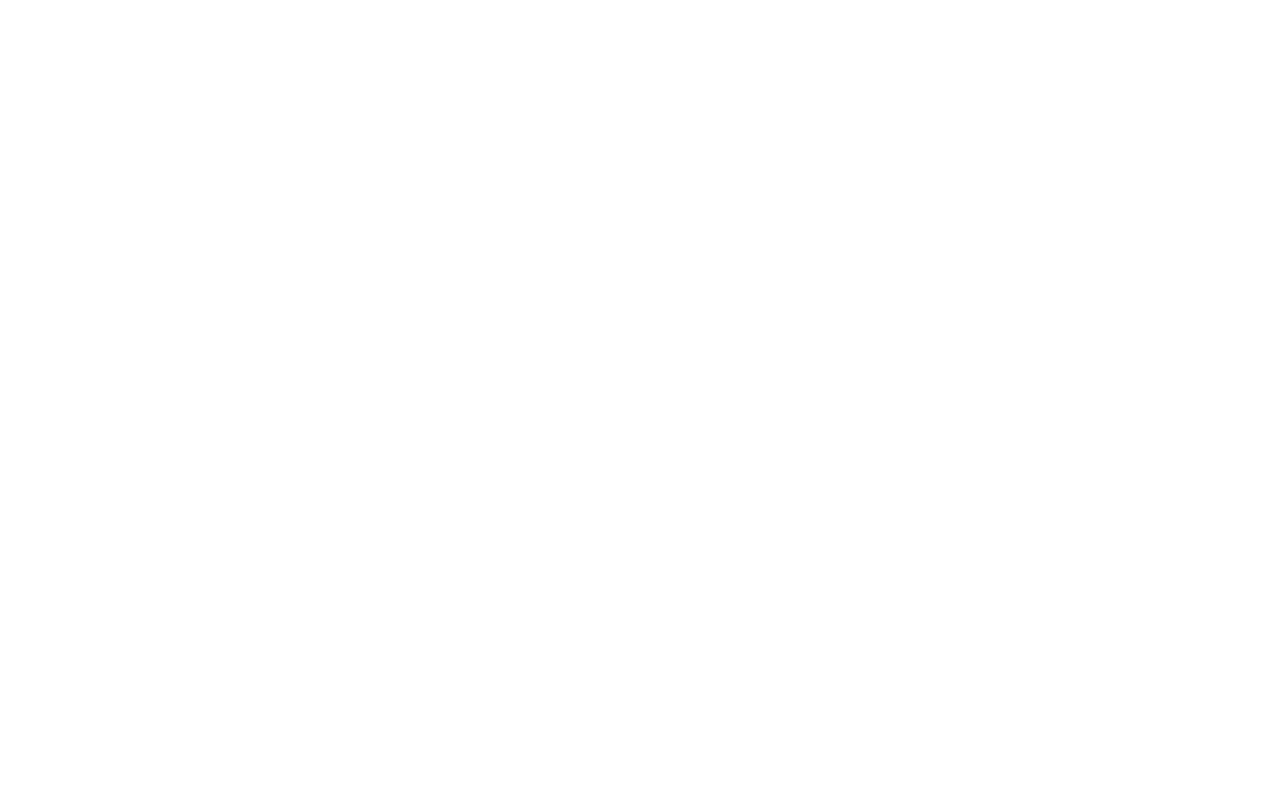
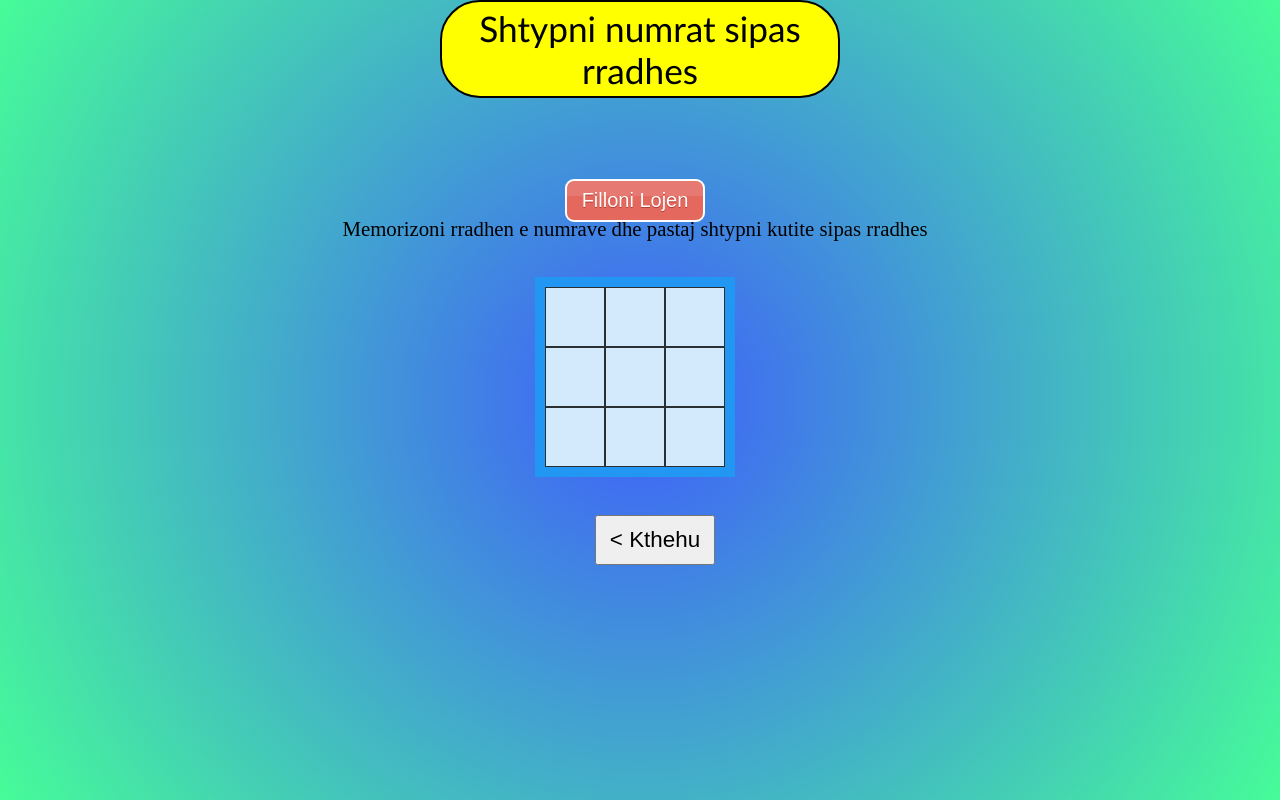
Before and after one commit to rm-prog/Ed-Shqip-with-React, a React (Create React App) app: page /logic_games/memorise_numbers_game in a window 1280 px wide. Built offline with nearby package versions, Linux system fonts and the light colour scheme.

Commit message:
created new logic game

```diff
--- a/src/App.js
+++ b/src/App.js
@@ -23,39 +23,48 @@
 import WordGame from './components/WordGame';
 import EnglishWordGames from './word_games/english_word_games.json'
 
+// logic Games
+import MemoriseNumbersGame from './pages/memorise-numbers-game';
+import { memberExpression } from '@babel/types';
+
 function App() {
 
   // All the pages of the website in one place
   return <Router>
             <Switch>
               {/*  This route takes you to the main page  */}
-              <Route exact path='/' component={MainPage}></Route>
+              <Route exact path='/' component={MainPage} />
               {/*   This one takes you to the page with lOGIC GAMES  */}
-              <Route exact path='/logic_games' component={LogicGames}></Route>
+              <Route exact path='/logic_games' component={LogicGames} />
               {/*   This one takes you to the page with WORD GAMES   */}
-              <Route exact path='/word_games' component={WordGames}></Route>
+              <Route exact path='/word_games' component={WordGames} />
               {/*   This one takes you to the page with FOOTBALL QUIZES  */}
-              <Route exact path='/football-quizes' component={FootballQuizes}></Route>
+              <Route exact path='/football-quizes' component={FootballQuizes} />
               {/*   This one takes you to the page with SCHOOL QUIZES*/}
-              <Route exact path='/school-quizes' component={SchoolQuizes}></Route>
+              <Route exact path='/school-quizes' component={SchoolQuizes} />
               {/*   Take you to school quizes of different categories */}
               {/* !!!!!!!!!!!   TO BE CREATED   !!!!!!!!!!!!!!!!*/}
-              <Route exact path='/school-quizes/geography-quizes' component={GeographyQuizes}></Route>
-              <Route exact path='/school-quizes/math-quizes' component={MathQuizes}></Route>
-              <Route exact path='/school-quizes/chemistry-quizes' component={ChemistryQuizes}></Route>
-              <Route exact path='/school-quizes/history-quizes' component={HistoryQuizes}></Route>
-              <Route exact path='/school-quizes/physics-quizes' component={PhysicsQuizes}></Route>
+              <Route exact path='/school-quizes/geography-quizes' component={GeographyQuizes} />
+              <Route exact path='/school-quizes/math-quizes' component={MathQuizes} />
+              <Route exact path='/school-quizes/chemistry-quizes' component={ChemistryQuizes} />
+              <Route exact path='/school-quizes/history-quizes' component={HistoryQuizes} />
+              <Route exact path='/school-quizes/physics-quizes' component={PhysicsQuizes} />
               {/* ////////////////////////////////////////////////////////////////*/}
               {/* ////////////////////////////////////////////////////////////////*/}
               {/*-------------------     Geography Quizes  ----------------------*/ }
               <Route exact path='/school-quizes/geography-quizes/europe'
-              render={() => <Quiz title='Kuiz - Kontinenti i Europes' questions={GeoQuizes.europeContinent}/>}></Route>
+              render={() => <Quiz title='Kuiz - Kontinenti i Europes' questions={GeoQuizes.europeContinent}/>} />
               {/* ///////////////////////////////////////////////////////////////
                   ///////////////////////////////////////////////////////////////
                   ----------------------  Word Games  --------------------------
               */}
               <Route exact path='/word_games/english1'
-              render={() => <WordGame words={EnglishWordGames.word_game1}/>}></Route>
+              render={() => <WordGame words={EnglishWordGames.word_game1}/>} />
+              {/* //////////////////////////////////////////////////////////////
+                  //////////////////////////////////////////////////////////////
+                  --------------------  Logic Games  ---------------------------
+              */}
+              <Route exact path='/logic_games/memorise_numbers_game' component={MemoriseNumbersGame}/>
             </Switch>
           </Router>
 
--- /dev/null
+++ b/src/components/GridItem.js
@@ -0,0 +1,9 @@
+import styles from '../styles/logicGames.module.css'
+
+const GridItem = ( { onClick, text = '' } ) => {
+    return (
+        <div className={styles.gridItem} onClick={onClick}>{text}</div>
+    )
+}
+
+export default GridItem
--- /dev/null
+++ b/src/components/LogicGamesHeader.js
@@ -0,0 +1,11 @@
+import styles from '../styles/logicGames.module.css'
+
+const LogicGamesHeader = ( { title } ) => {
+    return (
+        <div className={styles.header}>
+            {title}
+        </div>
+    )
+}
+
+export default LogicGamesHeader
--- /dev/null
+++ b/src/components/StartButton.js
@@ -0,0 +1,9 @@
+import styles from '../styles/wordGame.module.css'
+
+const StartButton = ( { onClick, display, text = 'Filloni Lojen', disabled = false } ) => {
+    return (
+        <button className={`${styles.startButton} ${display}`} onClick={onClick} disabled={disabled}> {text} </button>
+    )
+}
+
+export default StartButton
--- /dev/null
+++ b/src/logic_games_data/memorise_numbers_game.json
@@ -0,0 +1,34 @@
+[
+    {
+        "theNumbers": ["1", "3", "2", "5", "4", "6", "7", "8", "9"],
+        "countdownOrder": [0, 2, 1, 4, 3, 5, 6, 7, 8]
+    },
+    {
+        "theNumbers": ["3", "2", "1", "4", "5", "6", "8", "7", "9"],
+        "countdownOrder": [2, 1, 0, 3, 4, 5, 7, 6, 8]
+    },
+    {
+        "theNumbers": ["1", "4", "7", "2", "5", "8", "3", "6", "9"],
+        "countdownOrder": [0, 3, 6, 1, 4, 7, 2, 5, 8]
+    },
+    {
+        "theNumbers": ["1", "7", "8", "6", "2", "9", "5", "4", "3"],
+        "countdownOrder": [0, 4, 8, 7, 6, 3, 1, 2, 5]
+    },
+    {
+        "theNumbers": ["9", "8", "7", "4", "5", "6", "1", "2", "3"],
+        "countdownOrder": [6, 7, 8, 3, 4, 5, 2, 1, 0]
+    },
+    {
+        "theNumbers": ["8", "9", "7", "4", "5", "6", "2", "1", "3"],
+        "countdownOrder": [7, 6, 8, 3, 4, 5, 2, 0, 1]
+    },
+    {
+        "theNumbers": ["1", "4", "6", "3", "5", "7", "2", "8", "9"],
+        "countdownOrder": [0, 6, 3, 1, 4, 2, 5, 7, 8]
+    },
+    {
+        "theNumbers": ["2", "4", "5", "1", "3", "6", "9", "8", "7"],
+        "countdownOrder": [3, 0, 4, 1, 2, 5, 8, 7, 6]
+    }
+]
--- a/src/pages/logic-games.jsx
+++ b/src/pages/logic-games.jsx
@@ -15,10 +15,14 @@
 
     // Data used to create cards
 
+    const goToLogicGame = (urlLink) => {
+        window.open(urlLink, '_self')
+    }
+
     const cardsInfo = [
         {
             id: 1,
-            clickFunction: () => goToMainPage(),
+            clickFunction: () => goToLogicGame('/logic_games/memorise_numbers_game'),
             imgSource: game1,
             cardTitle: 'Memorizoni rradhen e numrave',
             link: '/'
--- /dev/null
+++ b/src/pages/memorise-numbers-game.jsx
@@ -0,0 +1,151 @@
+import { useState } from 'react'
+
+import StartButton from '../components/StartButton'
+import BackButton from '../components/BackButton'
+import LogicGamesHeader from '../components/LogicGamesHeader'
+import GridItem from '../components/GridItem'
+
+import styles from '../styles/logicGames.module.css'
+
+import numbersOrderArray from '../logic_games_data/memorise_numbers_game.json'
+
+const MemoriseNumbersGame = () => {
+
+    const numbersArray = numbersOrderArray
+
+    let [startButtonText, setStartButtonText] = useState('Filloni Lojen')
+    let [disableStartButton, setDisableStartButton] = useState(false)
+
+    // let [displayContainer, setDisplayContainer] = useState(styles.displayNone)
+
+    // Text displaying below startButton, guiding the user, and telling if his answer is okay
+    let [answer, setAnswer] = useState('Memorizoni rradhen e numrave dhe pastaj shtypni kutite sipas rradhes')
+
+    let [solvedExercises, setSolvedExercises] = useState(0)
+    let [unsolvedExercises, setUnsolverExercises] = useState(0)
+
+    let [exerciseIndex, setExerciseIndex] = useState(0)
+
+    let [numberIndex, setNumberIndex] = useState(1)
+
+    let timeCounter;
+    let [numberRevealIndex, setNumberRevealIndex] = useState(0)
+
+    let [gridItemsText, setgridItemsText] = useState(
+        [
+            '', '', '', '', '', '', '', '', ''
+        ]
+    )
+    let [gridItemsValue, setGridItemsValue] = useState(
+        [
+            0, 0, 0, 0, 0, 0, 0, 0, 0
+        ]
+    )
+
+    const startGame = () => {
+        // !!!!!!!!!!!!!!!!!!!!!!!!!!!!!!!!!!!!!!!!!!!!!!!!!!!!!!1
+        // Not Finished
+        setGridItemsValue(
+            [
+                0, 0, 0, 0, 0, 0, 0, 0, 0
+            ]
+        )
+        setNumberIndex(1)
+        setNumberRevealIndex(0)
+        setExerciseIndex(exerciseIndex++)
+        setExerciseIndex(exerciseIndex)
+        setStartButtonText('Next')
+        setDisableStartButton(true)
+        setAnswer('Memorizoni rradhen e numrave dhe pastaj shtypni kutite sipas rradhes')
+        if (numbersArray[exerciseIndex] != undefined) {
+            timeCounter = setInterval(myTimer, 1000)
+        } else {
+            setAnswer(`Bravo kaluat te gjitha raundet
+            me ${unsolvedExercises} gabime`)
+        }
+    }
+
+    const myTimer = () => {
+        if (numberRevealIndex < 9) {
+            gridItemsText[numbersArray[exerciseIndex].countdownOrder[numberRevealIndex]] = numbersArray[exerciseIndex].theNumbers[numbersArray[exerciseIndex].countdownOrder[numberRevealIndex]]
+            setgridItemsText(gridItemsText)
+            gridItemsValue[numbersArray[exerciseIndex].countdownOrder[numberRevealIndex]] = numbersArray[exerciseIndex].theNumbers[numbersArray[exerciseIndex].countdownOrder[numberRevealIndex]]
+            setGridItemsValue(gridItemsValue)
+            setNumberRevealIndex(numberRevealIndex++)
+            setNumberRevealIndex(numberRevealIndex)
+        } else {
+            setNumberRevealIndex(0)
+            setgridItemsText(
+                [
+                    '', '', '', '', '', '', '', '', ''
+                ]
+            )
+            clearInterval(timeCounter)
+        }
+    }
+
+    const numberClick = (value, index) => {
+        if (value == numberIndex) {
+            gridItemsText[index] = value
+            numberIndex++
+            setNumberIndex(numberIndex)
+            if (numberIndex === 10) {
+                setgridItemsText(
+                    [
+                        '', '', '', '', '', '', '', '', ''
+                    ]
+                )
+                setGridItemsValue(
+                    [
+                        0, 0, 0, 0, 0, 0, 0, 0, 0
+                    ]
+                )
+                solvedExercises++
+                setSolvedExercises(solvedExercises)
+                setDisableStartButton(false)
+                setAnswer('Bravo!! Vazhdoni me nivelin tjeter')
+            } else {
+                setAnswer('Sakte!! Vazhdoni.')
+            }
+        } else {
+            if (numberRevealIndex != 0) {
+                return 0;
+            }
+            unsolvedExercises++
+            setUnsolverExercises(unsolvedExercises)
+            setAnswer('Gabim!!')
+        }
+    }
+
+    const backHistory = () => {
+        window.history.back()
+    }
+
+    return (
+        <div className={`${styles.pageBody} ${styles.blueGreenBg}`}>
+            <LogicGamesHeader title='Shtypni numrat sipas rradhes'/>
+            <br /> <br />
+            <center>
+                <StartButton text={startButtonText} disabled={disableStartButton} onClick={startGame}/>
+                <br />
+                <div style={ { fontSize: '1.3rem', display: 'block' } }> {answer} </div>
+                <br /> <br />
+                <div className={styles.calculatorContainer}>
+                    <GridItem text={gridItemsText[0]} onClick={() => numberClick(gridItemsValue[0], 0)}/>
+                    <GridItem text={gridItemsText[1]} onClick={() => numberClick(gridItemsValue[1], 1)}/>
+                    <GridItem text={gridItemsText[2]} onClick={() => numberClick(gridItemsValue[2], 2)}/>
+                    <GridItem text={gridItemsText[3]} onClick={() => numberClick(gridItemsValue[3], 3)}/>
+                    <GridItem text={gridItemsText[4]} onClick={() => numberClick(gridItemsValue[4], 4)}/>
+                    <GridItem text={gridItemsText[5]} onClick={() => numberClick(gridItemsValue[5], 5)}/>
+                    <GridItem text={gridItemsText[6]} onClick={() => numberClick(gridItemsValue[6], 6)}/>
+                    <GridItem text={gridItemsText[7]} onClick={() => numberClick(gridItemsValue[7], 7)}/>
+                    <GridItem text={gridItemsText[8]} onClick={() => numberClick(gridItemsValue[8], 8)}/>
+                </div>
+                <br /> <br />
+                <BackButton onClick={backHistory}/>
+            </center>
+        </div>
+    )
+}
+
+export default MemoriseNumbersGame
--- /dev/null
+++ b/src/styles/logicGames.module.css
@@ -0,0 +1,79 @@
+
+*
+{
+  box-sizing: border-box;
+}
+
+body {
+  margin: 0;
+  padding: 0;
+}
+
+.pageBody {
+    position: absolute;
+    top: 0;
+    bottom: 0;
+    width: 100%;
+    height: 100%;
+    overflow-y: scroll;
+    overflow-x: hidden;
+    object-fit: fill;
+}
+
+.blueRedBg
+{
+    background: rgb(63,94,251);
+    background: radial-gradient(circle, rgba(63,94,251,1) 0%, rgba(252,70,107,1) 100%);
+}
+
+.blueYellowBg
+{
+    background: rgb(63,94,251);
+    background: radial-gradient(circle, rgba(63,94,251,1) 0%, rgba(252,247,70,1) 100%);
+}
+
+.blueGreenBg
+{
+    background: rgb(63,94,251);
+    background: radial-gradient(circle, rgba(63,94,251,1) 0%, rgba(70,252,152,1) 100%);
+}
+
+.blueLightBlueBg
+{
+    background: rgb(63,231,251);
+    background: radial-gradient(circle, rgba(63,231,251,1) 0%, rgba(24,30,194,1) 100%);
+}
+
+.header {
+    width: 400px;
+    height: auto;
+    padding: 5px;
+    margin: 0 auto;
+    background-color: yellow;
+    font-size: 2.2rem;
+    font-family: "Gill Sans", "Gill Sans MT", Calibri, "Trebuchet MS", sans-serif;
+    text-align: center;
+    border: 2px black solid;
+    border-radius: 40px;
+}
+
+.calculatorContainer {
+    display: inline-grid;
+    grid-template-columns: auto auto auto;
+    background-color: #2196F3;
+    padding: 10px;
+}
+
+.gridItem {
+    background-color: rgba(255, 255, 255, 0.8);
+    border: 1px solid rgba(0, 0, 0, 0.8);
+    width: 60px;
+    height: 60px;
+    padding: 10px;
+    font-size: 30px;
+    text-align: center;
+}
+
+.grid-item:hover{
+    background-color: lightblue;
+}
```
Also changed, not shown: src/components/Quiz.js (+4 -4 lines), src/components/WordGame.js (+5 -3 lines), src/pages/index.jsx (+5 -8 lines).
